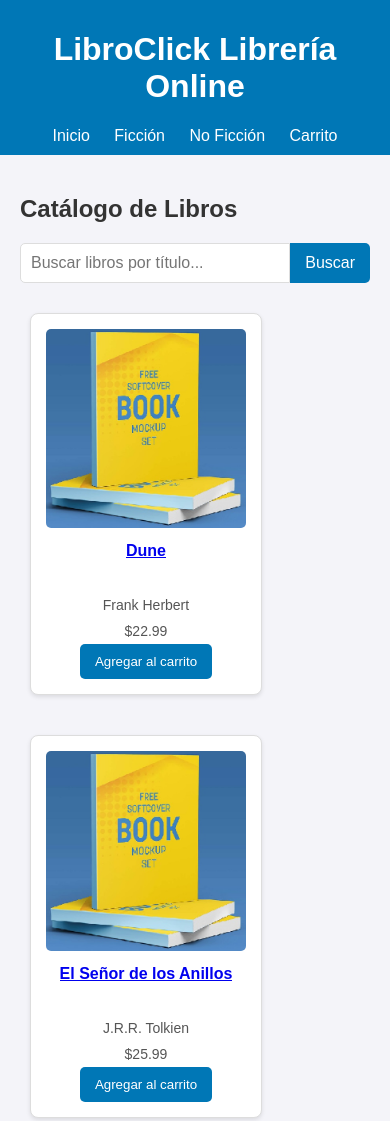
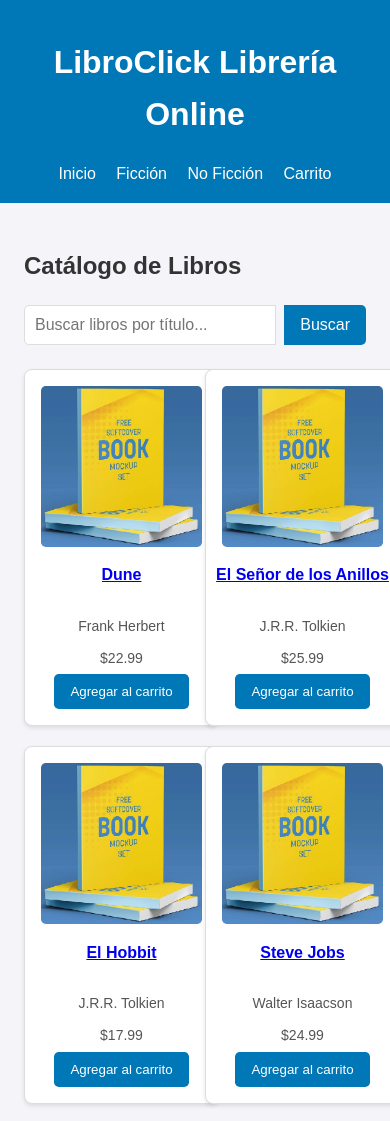
Before and after one commit to devFerC/LibroClick, a plain HTML site: page index.html in a window 390 px wide. Shown: the top 1121 px of the page. Drawn offline with Linux system fonts and the light colour scheme.

Commit message:
media querys added

```diff
--- a/css/styles.css
+++ b/css/styles.css
@@ -1,168 +1,228 @@
+/* General Styles */
+:root {
+  --primary-color: #0077b6;
+  --secondary-color: #005f8a;
+  --background-color: #f4f4f9;
+  --text-color: #333;
+  --card-background: #ffffff;
+  --danger-color: #e63946;
+  --danger-hover: #b02a37;
+  --font-size-base: 16px;
+}
+
+html {
+  font-size: 16px; /* Base size for rem calculations */
+}
+
 body {
   font-family: Arial, sans-serif;
   margin: 0;
   padding: 0;
-  background-color: #f4f4f9;
-  color: #333;
+  background-color: var(--background-color);
+  color: var(--text-color);
+  line-height: 1.6;
 }
+
+/* Header */
 header {
-  background-color: #0077b6;
+  background-color: var(--primary-color);
   color: white;
-  padding: 10px 20px;
+  padding: 1rem 2rem;
   text-align: center;
 }
+
 header nav a {
-  margin: 0 10px;
+  margin: 0 0.5rem;
   color: white;
   text-decoration: none;
+  font-size: 1rem;
 }
+
+header nav a:hover {
+  text-decoration: underline;
+}
+
+/* Main Content */
 main {
-  padding: 20px;
+  padding: 1.5rem;
 }
+
+/* Buscador */
 #buscador {
   display: flex;
   justify-content: center;
-  margin-bottom: 20px;
+  gap: 0.5rem;
+  margin-bottom: 1.5rem;
 }
 
 #buscador input {
-  padding: 10px;
-  font-size: 16px;
-  width: 300px;
+  padding: 0.625rem;
+  font-size: 1rem;
+  width: 18.75rem;
   border: 1px solid #ddd;
   border-radius: 5px 0 0 5px;
 }
 
 #buscador button {
-  padding: 10px 15px;
-  font-size: 16px;
+  padding: 0.625rem 1rem;
+  font-size: 1rem;
   border: none;
-  background-color: #0077b6;
+  background-color: var(--primary-color);
   color: white;
   border-radius: 0 5px 5px 0;
   cursor: pointer;
+  transition: background-color 0.3s ease;
 }
 
 #buscador button:hover {
-  background-color: #005f8a;
+  background-color: var(--secondary-color);
 }
 
+/* Catalogo */
 #catalogo {
-  display: flex;
-  flex-wrap: wrap;
-  gap: 20px;
+  display: grid;
+  grid-template-columns: repeat(auto-fit, minmax(200px, 1fr));
+  gap: 1.25rem;
 }
-/* Contenedor de cada tarjeta */
+
+/* Book Card */
 .book-card {
   display: flex;
   flex-direction: column;
-  justify-content: space-between; /* Asegura que los elementos dentro de la tarjeta estén distribuidos */
+  justify-content: space-between;
   align-items: center;
   text-align: center;
-  background-color: #ffffff;
+  background-color: var(--card-background);
   border: 1px solid #ddd;
-  border-radius: 8px;
-  padding: 15px;
-  width: 200px;
-  min-height: 350px; /* Fija una altura mínima para que todas las tarjetas tengan el mismo tamaño */
+  border-radius: 0.5rem;
+  padding: 1rem;
+  min-height: 21.875rem; /* 350px */
   box-shadow: 0px 2px 4px rgba(0, 0, 0, 0.1);
-  margin: 10px;
 }
 
-/* Imagen del libro */
 .book-card img {
   max-width: 100%;
   height: auto;
-  border-radius: 5px;
+  border-radius: 0.3rem;
 }
 
-/* Título del libro */
 .book-card h3 {
-  font-size: 16px;
-  margin: 10px 0;
-  height: 40px; /* Altura fija para el título para evitar desbordamientos */
+  font-size: 1rem;
+  margin: 0.5rem 0;
+  height: 2.5rem; /* To ensure uniform height for titles */
   overflow: hidden;
   text-overflow: ellipsis;
   white-space: nowrap;
 }
 
-/* Autor y precio */
 .book-card p {
-  margin: 5px 0;
-  font-size: 14px;
+  margin: 0.3rem 0;
+  font-size: 0.875rem;
   color: #555;
 }
 
-/* Botón */
 .book-card button {
-  background-color: #0077b6;
+  background-color: var(--primary-color);
   color: white;
   border: none;
-  padding: 10px 15px;
-  border-radius: 5px;
+  padding: 0.625rem 1rem;
+  border-radius: 0.3rem;
   cursor: pointer;
-  margin-top: auto; /* Empuja el botón hacia la parte inferior */
+  margin-top: auto;
+  transition: background-color 0.3s ease;
 }
 
 .book-card button:hover {
-  background-color: #005f8a;
+  background-color: var(--secondary-color);
 }
 
-/* Contenedor general del carrito */
+/* Carrito */
 #carrito {
   display: flex;
   flex-direction: column;
-  gap: 20px;
-  margin: 20px 0;
-  max-width: 800px;
+  gap: 1.25rem;
+  margin-top: 1.25rem;
+  max-width: 50rem; /* 800px */
 }
 
-/* Cada tarjeta del carrito */
 .carrito-card {
   display: flex;
   align-items: center;
-  background-color: #f9f9f9;
+  background-color: var(--card-background);
   border: 1px solid #ddd;
-  border-radius: 10px;
-  padding: 15px;
+  border-radius: 0.5rem;
+  padding: 1rem;
   box-shadow: 0px 2px 5px rgba(0, 0, 0, 0.1);
 }
 
-/* Imagen del libro en la tarjeta */
 .carrito-card-img {
-  width: 100px;
+  width: 6.25rem; /* 100px */
   height: auto;
-  border-radius: 5px;
-  margin-right: 20px;
+  border-radius: 0.3rem;
+  margin-right: 1.25rem;
 }
 
-/* Información del libro */
 .carrito-card-info {
   display: flex;
   flex-direction: column;
-  gap: 10px;
+  gap: 0.5rem;
 }
 
-/* Botón de eliminar */
 .btn-eliminar {
   align-self: flex-start;
-  padding: 8px 12px;
-  font-size: 14px;
+  padding: 0.5rem 0.75rem;
+  font-size: 0.875rem;
   color: white;
-  background-color: #e63946;
+  background-color: var(--danger-color);
   border: none;
-  border-radius: 5px;
+  border-radius: 0.3rem;
   cursor: pointer;
   transition: background-color 0.3s ease;
 }
 
 .btn-eliminar:hover {
-  background-color: #b02a37;
+  background-color: var(--danger-hover);
 }
 
-/* Contenedor del total */
 .carrito-total {
-  text-align: right;
-  font-size: 18px;
+  align-self: flex-start;
+  font-size: 1.125rem;
   font-weight: bold;
+  margin-top: 1.25rem;
 }
+
+/* Media Queries */
+@media (max-width: 768px) {
+  #catalogo {
+    grid-template-columns: repeat(auto-fit, minmax(150px, 1fr));
+  }
+
+  header {
+    text-align: center;
+    padding: 1rem;
+  }
+
+  .book-card {
+    width: 100%;
+    min-height: auto;
+  }
+
+  #carrito {
+    max-width: 100%;
+    padding: 0.5rem;
+  }
+
+  .carrito-card {
+    flex-direction: column;
+    text-align: center;
+  }
+
+  .carrito-card-img {
+    margin-right: 0;
+    margin-bottom: 0.5rem;
+  }
+
+  .carrito-card-info {
+    align-items: center;
+  }
+}
```
